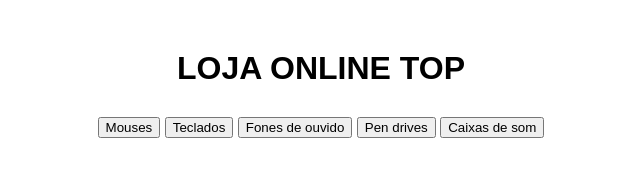
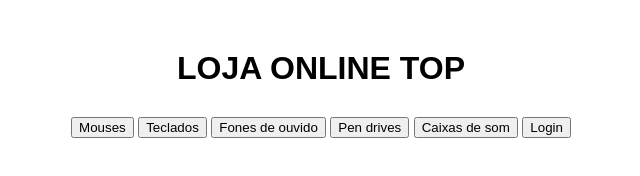
Before and after one commit to vdamasceno04/techtok, a plain HTML site: page paginicial.html in a window 1280 px wide. Shown: the whole page, without its empty margins (319-959 px from the left). Drawn offline with Linux system fonts and the light colour scheme.

Commit message:
redirect to login page

```diff
--- a/htmlRedirect.js
+++ b/htmlRedirect.js
@@ -7,3 +7,7 @@ function redirectToProduct(product){//send to product.html?CHOSENPRODUCT
     url = 'product.html'
     window.location.href = url.concat(product)
 }
+
+function redirectToLogin(){
+    window.location.href = 'login.html'
+}
--- a/paginicial.html
+++ b/paginicial.html
@@ -43,6 +43,7 @@
     <button onclick="redirectToCategory('?cat=fones')">Fones de ouvido</button>
     <button onclick="redirectToCategory('?cat=pendrives')">Pen drives</button>
     <button onclick="redirectToCategory('?cat=caixasdesom')">Caixas de som</button>
+    <button onclick="redirectToLogin()">Login</button>
 </body>
 <script src ="htmlRedirect.js"></script>
 </html>
```
